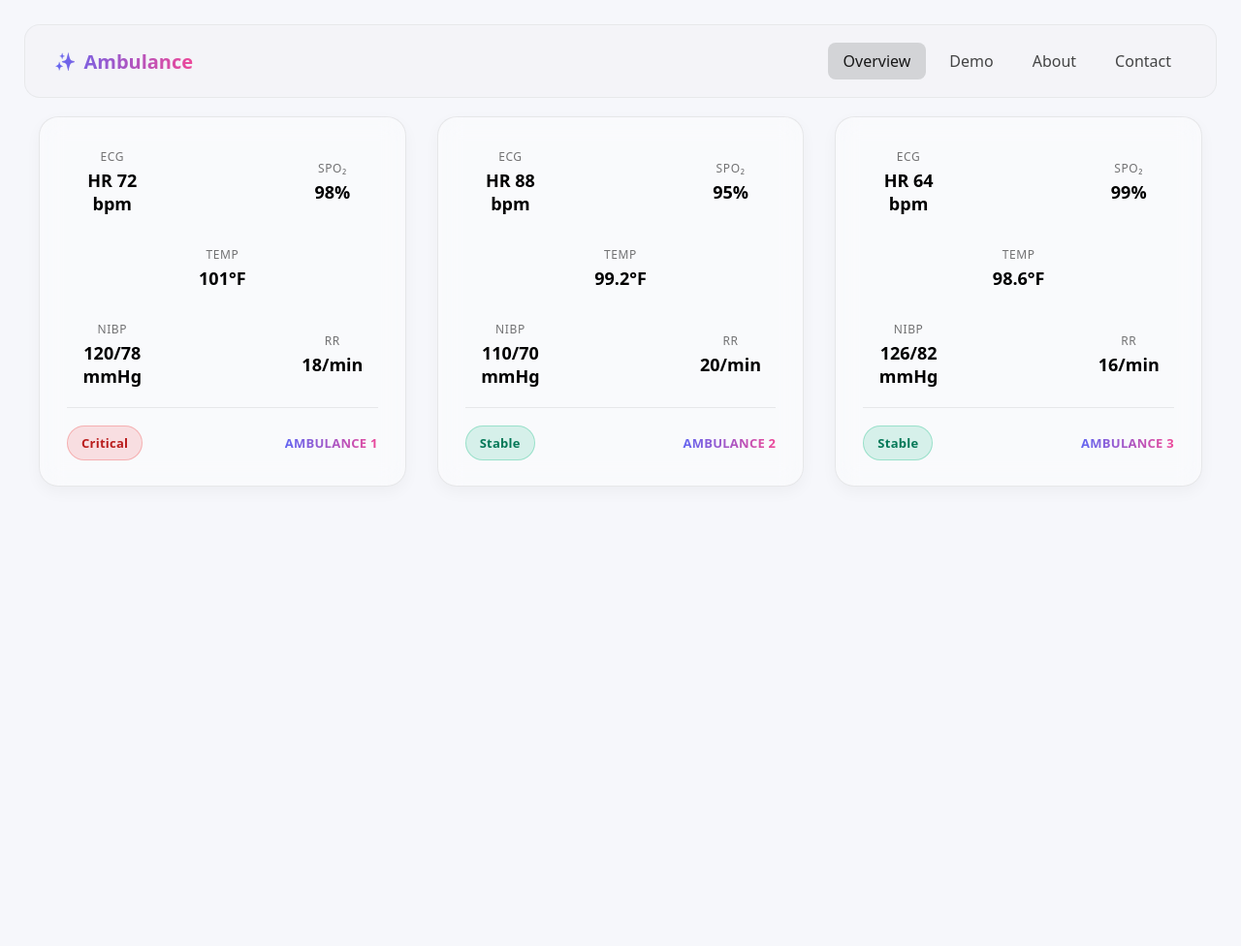
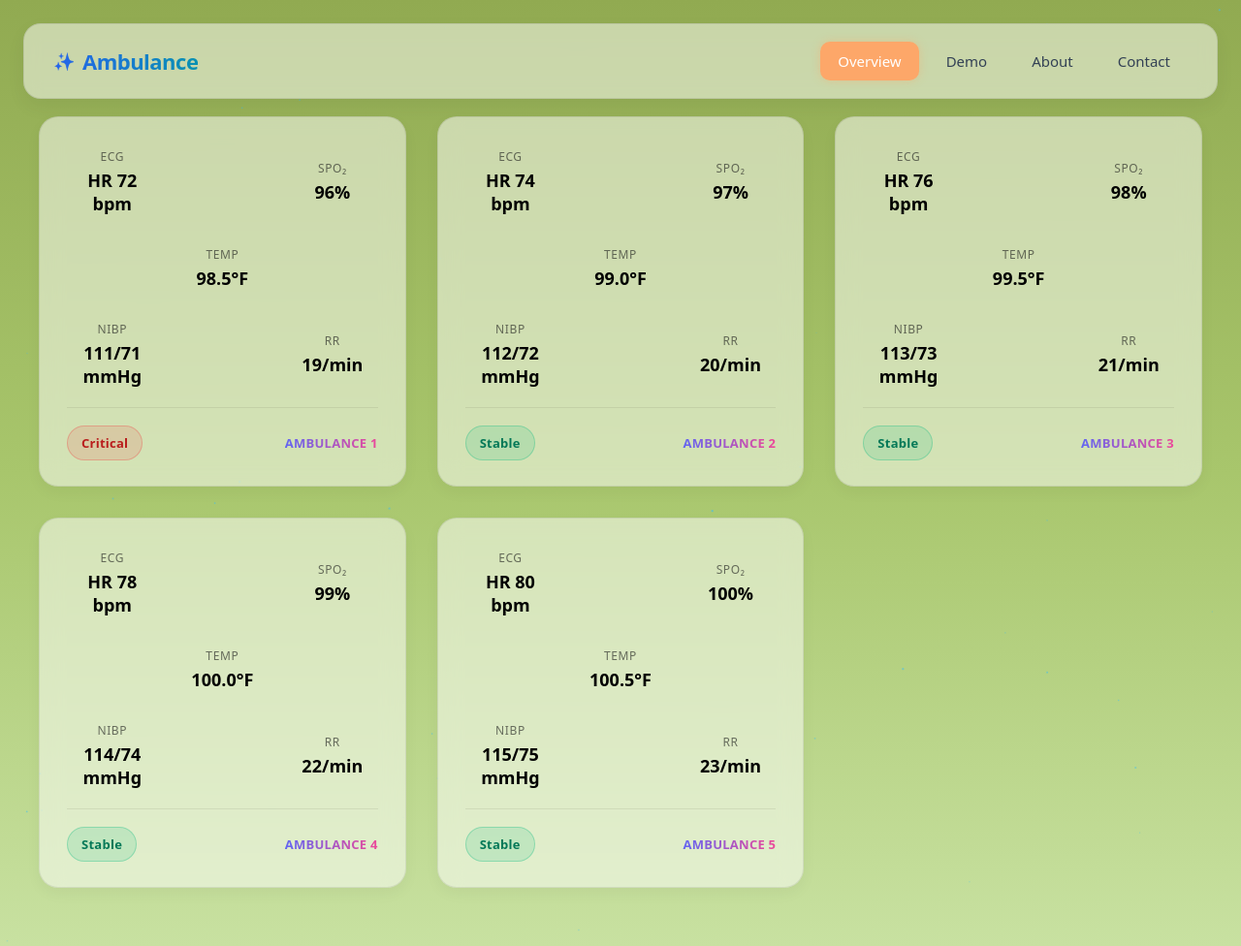
Before and after one commit to Samyuckkk/CyberHackathon, a Django app: page /hospital-dashboard/ in a window 1280 px wide. Shown: the whole page at 97% size. Run offline with Django 5.2, Linux system fonts and the light colour scheme; a user stored in the database is signed in; data comes from the database, SQL or seed files in the repository; both versions use the stored data as it was after the commit.

Commit message:
completed dynamic ambulance display

```diff
--- a/ambulance/static/css/base.css
+++ b/ambulance/static/css/base.css
@@ -1,11 +1,15 @@
-    html, body { height: 100%; }
-    body {
+html, body {
+  height: 100%;
   margin: 0;
-      background: #f6f7fb;
-      font-family: system-ui, -apple-system, Segoe UI, Roboto, Ubuntu, Cantarell, "Helvetica Neue", Arial, "Noto Sans";
+  /* background: linear-gradient(180deg, #f8fafc 0%, #eef2ff 100%); */
+  /* background: #91aa51; */
+  background: linear-gradient(180deg, #91aa51 0%, #a8c66c 50%, #c8e1a1 100%);
+  font-family: system-ui, -apple-system, "Segoe UI", Roboto, "Helvetica Neue", Arial, sans-serif;
+  color: #1e293b;
+  overflow-x: hidden;
 }
 
-    /* Frosted glass navigation bar */
+/* -------------------- Frosted Glass Navbar -------------------- */
 .navbar {
   position: fixed;
   top: 0;
@@ -13,106 +17,89 @@
   right: 0;
   z-index: 100;
 
-      /* Translucent background with blur */
-      background:  rgba(221, 221, 221, 0.1);
-      backdrop-filter: blur(3px);  /* bg blur */
-      -webkit-backdrop-filter: blur(12px);
-      border: 1px solid rgba(15, 15, 15, 0.05);
+  background: rgba(255, 255, 255, 0.5);
+  backdrop-filter: blur(8px);
+  -webkit-backdrop-filter: blur(14px);
+  border: 1px solid rgba(15, 23, 42, 0.08);
 
-      /* Rounded corners and spacing */
-      margin: 25px;
-      border-radius: 16px;
+  margin: 24px;
+  border-radius: 18px;
   padding: 18px 30px;
 
-      /* Flexbox layout */
   display: flex;
   align-items: center;
   justify-content: space-between;
+
+  box-shadow: 0 8px 20px rgba(0, 0, 0, 0.05);
+  transition: background 0.3s ease, box-shadow 0.3s ease;
 }
 
-    /* Logo section with gradient text */
+.navbar:hover {
+  background: rgba(255, 255, 255, 0.6);
+  box-shadow: 0 8px 24px rgba(0, 0, 0, 0.08);
+}
+
+/* -------------------- Logo -------------------- */
 .logo {
   display: flex;
   align-items: center;
   gap: 8px;
-      font-size: 20px;
+  font-size: 22px;
   font-weight: 800;
   text-decoration: none;
-
-      /* Gradient text effect */
-      background: linear-gradient(to right, #6366f1, #ec4899);
+  background: linear-gradient(90deg, #2563eb, #0891b2);
   -webkit-background-clip: text;
-      background-clip: text;
   color: transparent;
   -webkit-text-fill-color: transparent;
+  letter-spacing: -0.5px;
+  transition: opacity 0.3s ease;
 }
 
-    /* Rotating sparkle emoji */
+.logo:hover {
+  opacity: 0.9;
+}
+
 .sparkle {
   display: inline-block;
-      transition: transform 0.3s ease;
+  transition: transform 0.4s ease;
   font-size: 18px;
 }
 
 .logo:hover .sparkle {
-      transform: rotate(180deg);
+  transform: rotate(360deg);
 }
 
-    /* Navigation links container */
+/* -------------------- Nav Links -------------------- */
 .nav-links {
   display: flex;
   align-items: center;
-      gap: 8px;
-      position: relative;
-    }
-
-    /* Individual navigation links */
-    .nav-link {
-      position: relative;
-      padding: 8px 16px;
-      border-radius: 8px;
-      text-decoration: none;
-      color: rgba(24, 24, 24, 0.8);
-      font-weight: 500;
-      font-size: 16px;
-      transition: all 0.3s ease;
-      cursor: pointer;
-    }
-
-    /* Hover effect for non-active links */
-    .nav-link:hover:not(.active) {
-      background: rgba(24, 24, 24, 0.1);
-      color: rgba(24, 24, 24, 0.9);
-    }
-
-    /* Active link highlight */
-    .nav-link.active {
-      background: rgba(24, 24, 24, 0.15);
-      color: rgba(24, 24, 24, 1);
-    }
-
-    /* Responsive behavior */
-    @media (max-width: 640px) {
-      .navbar {
-        margin: 8px;
-        padding: 8px 16px;
-      }
-
-      .nav-links {
-        gap: 4px;
+  gap: 10px;
 }
 
 .nav-link {
-        padding: 6px 12px;
-        font-size: 13px;
+  position: relative;
+  padding: 10px 18px;
+  border-radius: 10px;
+  text-decoration: none;
+  font-weight: 500;
+  font-size: 15px;
+  color: #334155;
+  transition: all 0.3s ease;
 }
 
-      .logo {
-        font-size: 18px;
-      }
+.nav-link:hover:not(.active) {
+  background: rgba(37, 99, 235, 0.08);
+  color: #1e3a8a;
 }
 
-    /* Dots canvas */
+.nav-link.active {
+  /* background: linear-gradient(90deg, #2563eb, #0ea5e9); */
+  background: #fda769;
+  color: white;
+  box-shadow: 0 0 10px rgba(253, 167, 105, 0.4);
+}
+
+/* -------------------- Background Canvas -------------------- */
 #stars {
   position: fixed;
   inset: 0;
@@ -121,7 +108,7 @@
   display: block;
 }
 
-    /* Centered heading overlay */
+/* -------------------- Center Title Overlay -------------------- */
 .center {
   position: fixed;
   inset: 0;
@@ -135,16 +122,38 @@
 
 .title {
   margin: 0;
-      font-size: clamp(32px, 12vw, 140px);
+  font-size: clamp(32px, 10vw, 120px);
   line-height: 1.05;
   font-weight: 800;
-
-      /* Gradient text: blue -> pink */
-      background: linear-gradient(to right, #6366f1, #ec4899);
+  background: linear-gradient(90deg, #2563eb, #0891b2);
   -webkit-background-clip: text;
-      background-clip: text;
-
-      /* Make the fill transparent so the gradient shows through */
   color: transparent;
   -webkit-text-fill-color: transparent;
+  animation: shimmer 8s linear infinite;
 }
+
+@keyframes shimmer {
+  0% { background-position: 0% center; }
+  100% { background-position: 200% center; }
+}
+
+/* -------------------- Responsive -------------------- */
+@media (max-width: 640px) {
+  .navbar {
+    margin: 10px;
+    padding: 10px 16px;
+  }
+
+  .nav-links {
+    gap: 6px;
+  }
+
+  .nav-link {
+    padding: 8px 12px;
+    font-size: 14px;
+  }
+
+  .logo {
+    font-size: 18px;
+  }
+}
--- a/ambulance/static/css/hospital_dash.css
+++ b/ambulance/static/css/hospital_dash.css
@@ -2,7 +2,7 @@
   /* Layout wrapper */
   main.dashboard {
     position: relative;
-    z-index: 1;
+    z-index: 50;
     padding: 120px 40px 60px; /* add top space below navbar */
     display: grid;
     grid-template-columns: repeat(3, minmax(300px, 1fr));
@@ -24,7 +24,7 @@
 
   /* Glassy dashboard blocks */
   .dash-block {
-    background: rgba(255, 255, 255, 0.35);
+    background: rgba(255, 255, 255, 0.5);
     backdrop-filter: blur(12px);
     -webkit-backdrop-filter: blur(12px);
     border: 1px solid rgba(24, 24, 24, 0.08);
@@ -35,6 +35,7 @@
   }
 
   .dash-block:hover {
+    background: rgba(255, 255, 255, 0.57);
     transform: translateY(-4px);
     box-shadow: 0 10px 22px rgba(0, 0, 0, 0.08);
   }
--- a/ambulance/static/js/base.js
+++ b/ambulance/static/js/base.js
@@ -1,20 +1,17 @@
-    // Navigation link activation
+// Navigation active highlight
 document.querySelectorAll('.nav-link').forEach(link => {
-      link.addEventListener('click', (e) => {
+  link.addEventListener('click', e => {
     e.preventDefault();
-
-        // Remove active class from all links
     document.querySelectorAll('.nav-link').forEach(l => l.classList.remove('active'));
-
-        // Add active class to clicked link
     link.classList.add('active');
   });
 });
 
-    const DOT = '#000000';
-    const MIN_R = 0.4;  // very small radius in CSS px
-    const MAX_R = 0.9;  // very small radius in CSS px
-    const COUNT = 0;   // approximately 80 dots
+// Soft ambient background animation
+const DOT = '#38bdf8'; // healthcare blue
+const MIN_R = 0.5;
+const MAX_R = 1.2;
+const COUNT = 90;
 
 const canvas = document.getElementById('stars');
 const ctx = canvas.getContext('2d', { alpha: true });
@@ -28,16 +25,16 @@
   canvas.height = Math.floor(h * dpr);
   canvas.style.width = w + 'px';
   canvas.style.height = h + 'px';
-      ctx.setTransform(dpr, 0, 0, dpr, 0, 0); // draw in CSS pixels
+  ctx.setTransform(dpr, 0, 0, dpr, 0, 0);
 
   ctx.clearRect(0, 0, w, h);
-      ctx.fillStyle = DOT;
 
   for (let i = 0; i < COUNT; i++) {
     const r = MIN_R + Math.random() * (MAX_R - MIN_R);
     const x = Math.random() * w;
     const y = Math.random() * h;
-
+    const alpha = 0.25 + Math.random() * 0.3;
+    ctx.fillStyle = `rgba(56, 189, 248, ${alpha})`; // light blue dots
     ctx.beginPath();
     ctx.arc(x, y, r, 0, Math.PI * 2);
     ctx.fill();
--- a/ambulance/templates/hospital_dash.html
+++ b/ambulance/templates/hospital_dash.html
@@ -6,53 +6,26 @@
 <link href="{% static "css/hospital_dash.css"%}" rel="stylesheet">
 
 <main class="dashboard" aria-label="Hospital Dashboard">
-  <!-- Patient 1 -->
+
+  {% for data in vitals_data %}
+
   <section class="dash-block">
     <div class="vitals-grid">
-      <div class="vital v-ekg"><div class="label">ECG</div><div class="value">HR 72 bpm</div></div>
-      <div class="vital v-spo2"><div class="label">SpO₂</div><div class="value">98%</div></div>
-      <div class="vital v-nibp"><div class="label">NIBP</div><div class="value">120/78 mmHg</div></div>
-      <div class="vital v-rr"><div class="label">RR</div><div class="value">18/min</div></div>
-      <div class="vital v-temp"><div class="label">Temp</div><div class="value">101°F</div></div>
+      <div class="vital v-ekg"><div class="label">ECG</div><div class="value">{{data.ecg}}</div></div>
+      <div class="vital v-spo2"><div class="label">SpO₂</div><div class="value">{{data.spo2}}</div></div>
+      <div class="vital v-nibp"><div class="label">NIBP</div><div class="value">{{data.nibp}}</div></div>
+      <div class="vital v-rr"><div class="label">RR</div><div class="value">{{data.rr}}</div></div>
+      <div class="vital v-temp"><div class="label">Temp</div><div class="value">{{data.temp}}</div></div>
     </div>
     <hr class="divider" />
     <div class="status-row">
-      <span class="status critical">Critical</span>
-      <span class="block-tag">Ambulance 1</span>
+      <span class="status {% if data.status == "Critical" %} critical {% else %} noncritical {% endif %}">{{data.status}}</span>
+      <span class="block-tag">{{data.name}}</span>
     </div>
   </section>
 
-  <!-- Patient 2 -->
-  <section class="dash-block">
-    <div class="vitals-grid">
-      <div class="vital v-ekg"><div class="label">ECG</div><div class="value">HR 88 bpm</div></div>
-      <div class="vital v-spo2"><div class="label">SpO₂</div><div class="value">95%</div></div>
-      <div class="vital v-nibp"><div class="label">NIBP</div><div class="value">110/70 mmHg</div></div>
-      <div class="vital v-rr"><div class="label">RR</div><div class="value">20/min</div></div>
-      <div class="vital v-temp"><div class="label">Temp</div><div class="value">99.2°F</div></div>
-    </div>
-    <hr class="divider" />
-    <div class="status-row">
-      <span class="status noncritical">Stable</span>
-      <span class="block-tag">Ambulance 2</span>
-    </div>
-  </section>
+  {% endfor %}
 
-  <!-- Patient 3 -->
-  <section class="dash-block">
-    <div class="vitals-grid">
-      <div class="vital v-ekg"><div class="label">ECG</div><div class="value">HR 64 bpm</div></div>
-      <div class="vital v-spo2"><div class="label">SpO₂</div><div class="value">99%</div></div>
-      <div class="vital v-nibp"><div class="label">NIBP</div><div class="value">126/82 mmHg</div></div>
-      <div class="vital v-rr"><div class="label">RR</div><div class="value">16/min</div></div>
-      <div class="vital v-temp"><div class="label">Temp</div><div class="value">98.6°F</div></div>
-    </div>
-    <hr class="divider" />
-    <div class="status-row">
-      <span class="status noncritical">Stable</span>
-      <span class="block-tag">Ambulance 3</span>
-    </div>
-  </section>
 </main>
 
 {% endblock %}
--- a/ambulance/website/views.py
+++ b/ambulance/website/views.py
@@ -3,6 +3,7 @@ from django.contrib.auth import authenticate, login
 from django.contrib import messages
 from django.contrib.auth.forms import AuthenticationForm
 from django.contrib.auth.decorators import login_required
+from django.contrib.auth.models import User, Group
 
 # Create your views here.
 
@@ -45,8 +46,26 @@ def role_redirect(request):
 
 @login_required
 def hospital_dash(request):
+    # Get all users in 'ambulance' group
+    try:
+        ambulance_group = Group.objects.get(name='ambulance')
+        ambulance_users = ambulance_group.user_set.all()
+    except Group.DoesNotExist:
+        ambulance_users = []
 
-    return render(request, 'hospital_dash.html', {'role' : 'hospital'})
+    # Example: mock vitals for each user
+    vitals_data = []
+    for i, user in enumerate(ambulance_users, start=1):
+        vitals_data.append({
+            "name": user.first_name,
+            "ecg": f"HR {70 + i*2} bpm",
+            "spo2": f"{95 + i}%","nibp": f"{110 + i}/{70 + i} mmHg",
+            "rr": f"{18 + i}/min",
+            "temp": f"{98 + i*0.5}°F",
+            "status": "Critical" if i == 1 else "Stable"
+        })
+
+    return render(request, 'hospital_dash.html', {'role': 'hospital','vitals_data': vitals_data})
 
 @login_required
 def ambulance_dash(request):
```
Also changed, not shown: ambulance/db.sqlite3. Lines whose indentation alone changed are shown as unchanged.
